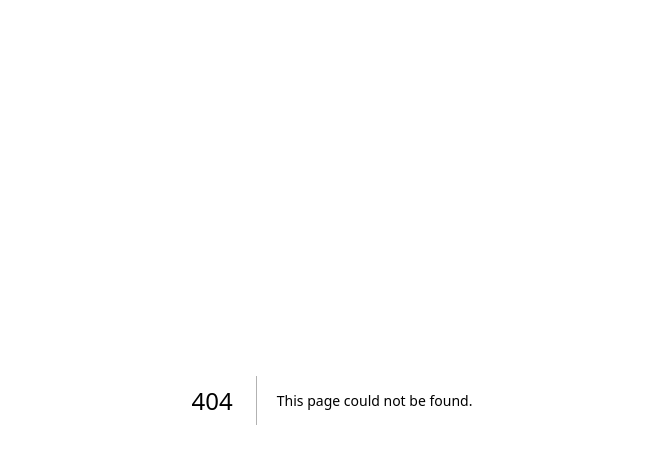
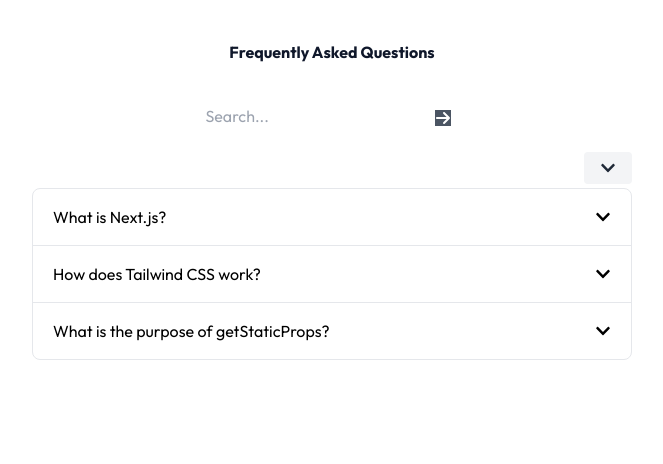
Before and after one commit to lakshmipriyajeyaprakash/faq, a Next.js app: page /faq in a window 1280 px wide. Before the commit this address had no page. Shown: the top 464 px of the page, without its empty margins (308-971 px from the left). Built offline with nearby package versions, Linux system fonts and the light colour scheme.

Commit message:
Created faq page for routing

```diff
--- a/next.config.mjs
+++ b/next.config.mjs
@@ -1,4 +1,14 @@
 /** @type {import('next').NextConfig} */
-const nextConfig = {};
+const nextConfig = {
+  async redirects() {
+    return [
+      {
+        source: "/",
+        destination: "/faq",
+        permanent: true,
+      },
+    ];
+  },
+};
 
 export default nextConfig;
--- /dev/null
+++ b/src/app/faq/page.jsx
@@ -0,0 +1,92 @@
+'use client'
+import React, { useState } from "react";
+import faqInput from '../faqData/faqInput';
+import FaqsItem from './_components/FaqsItem';
+import { FaChevronUp, FaChevronDown } from "react-icons/fa";
+import { FaArrowRight } from "react-icons/fa6";
+const faq = () => {
+    const [openIndexes, setOpenIndexes] = useState([]);
+    const [toggleInd, setToggleInd] = useState(false);
+    const [open, setOpen] = useState(false);
+    console.log(openIndexes);
+
+    const toggle = (index) => {
+      if (toggleInd === true) {
+        console.log("toggletrue");
+        if (openIndexes.includes(index)) {
+          setOpenIndexes(openIndexes.filter((i) => i !== index));
+          console.log("enter1");
+        } else if (toggleInd && openIndexes.length > 0) {
+          console.log("enter2");
+          setOpen(index);
+          setOpenIndexes([]);
+        } else {
+          setOpenIndexes([...openIndexes, index]);
+        }
+      } else {
+        console.log("togglefalse");
+        if (index === open) {
+          setOpen(null);
+        } else {
+          setOpen(index);
+        }
+      }
+    };
+
+    const toggleAll = () => {
+      if (openIndexes.length === faqInput.length) {
+        setToggleInd(false);
+        setOpenIndexes([]);
+      } else {
+        setToggleInd(true);
+        setOpenIndexes(faqInput.map((_, index) => _.id));
+      }
+    };
+
+    return (
+      <div className="w-full h-screen">
+        <h1 className="px-5 flex justify-center py-10 flex-wrap font-bold text-slate-900">
+          Frequently Asked Questions
+        </h1>
+        <div className="flex items-center justify-center ">
+          <input type="text" placeholder="Search..."></input>
+          <button class="mt-1 mr-2 bg-gray-600 text-white">
+            <FaArrowRight />
+          </button>
+        </div>
+        <div className="px-5 py-5 flex justify-center">
+          <div className="w-[600px]">
+            <div className="flex justify-end py-1">
+              <button
+                className={`bg-gray-100 text-gray-800 font-bold py-2 px-4 rounded ${
+                  openIndexes.length === faqInput.length ? "bg-gray-400" : ""
+                }`}
+                onClick={toggleAll}
+              >
+                {openIndexes.length === faqInput.length ? (
+                  <FaChevronUp />
+                ) : (
+                  <FaChevronDown />
+                )}
+              </button>
+            </div>
+            <div className="h-max border rounded-lg overflow-hidden">
+              {faqInput.map((faqans, index) => (
+                <FaqsItem
+                  key={index}
+                  openAll={openIndexes.includes(faqans.id)}
+                  open={open === faqans.id}
+                  toggle={() => toggle(faqans.id)}
+                  question={faqans.question}
+                  answer={faqans.answer}
+                />
+              ))}
+            </div>
+          </div>
+        </div>
+      </div>
+    );
+  }
+
+
+export default faq
--- a/src/app/page.js
+++ b/src/app/page.js
@@ -1,75 +1,3 @@
-"use client";
-import React, { useState } from "react";
-import faqInput from "./faqData/faqInput";
-import FaqsItem from "./components/FaqsItem";
-import { FaChevronUp, FaChevronDown } from "react-icons/fa";
-
 export default function Home() {
-  const [openIndexes, setOpenIndexes] = useState([]);
-  const [toggleInd, setToggleInd] = useState(false);
-  const [open, setOpen] = useState(false);
-
-  const toggle = (index) => {
-    if (toggleInd === true) {
-      if (openIndexes.includes(index)) {
-        setOpenIndexes(openIndexes.filter((i) => i !== index));
-      } else {
-        setOpenIndexes([...openIndexes, index]);
-      }
-    } else {
-      if (index === open) {
-        setOpen(null);
-      } else {
-        setOpen(index);
-      }
-    }
-  };
-
-  const toggleAll = () => {
-    if (openIndexes.length === faqInput.length) {
-      setToggleInd(false);
-      setOpenIndexes([]);
-    } else {
-      setToggleInd(true);
-      setOpenIndexes(faqInput.map((_, index) => _.id));
-    }
-  };
-
-  return (
-    <div className="w-full h-screen">
-      <h1 className="px-5 flex justify-center py-10 flex-wrap font-bold text-slate-900">
-        Frequently Asked Questions
-      </h1>
-      <div className="px-5 py-5 flex justify-center">
-        <div className="w-[600px]">
-          <div className="flex justify-end py-1">
-            <button
-              className={`bg-gray-100 text-gray-800 font-bold py-2 px-4 rounded ${
-                openIndexes.length === faqInput.length ? "bg-gray-400" : ""
-              }`}
-              onClick={toggleAll}
-            >
-              {openIndexes.length === faqInput.length ? (
-                <FaChevronUp />
-              ) : (
-                <FaChevronDown />
-              )}
-            </button>
-          </div>
-          <div className="h-max border rounded-lg overflow-hidden">
-            {faqInput.map((faqans, index) => (
-              <FaqsItem
-                key={index}
-                openAll={openIndexes.includes(faqans.id)}
-                open={open === faqans.id}
-                toggle={() => toggle(faqans.id)}
-                question={faqans.question}
-                answer={faqans.answer}
-              />
-            ))}
-          </div>
-        </div>
-      </div>
-    </div>
-  );
+  return <div>Happy Coding</div>;
 }
```
Also changed, not shown: src/app/faq/_components/FaqsItem.js (renamed from src/app/components/FaqsItem.js).
